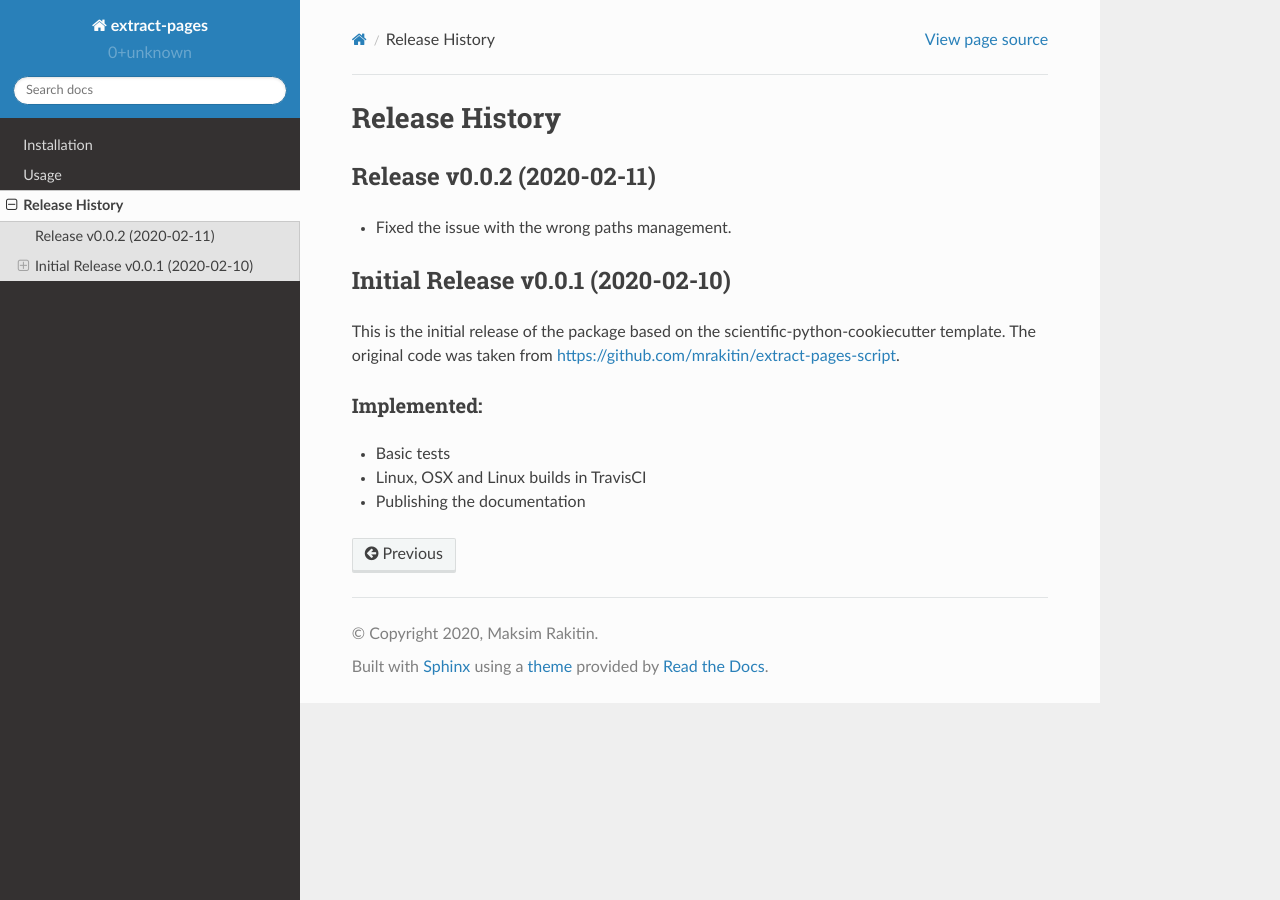
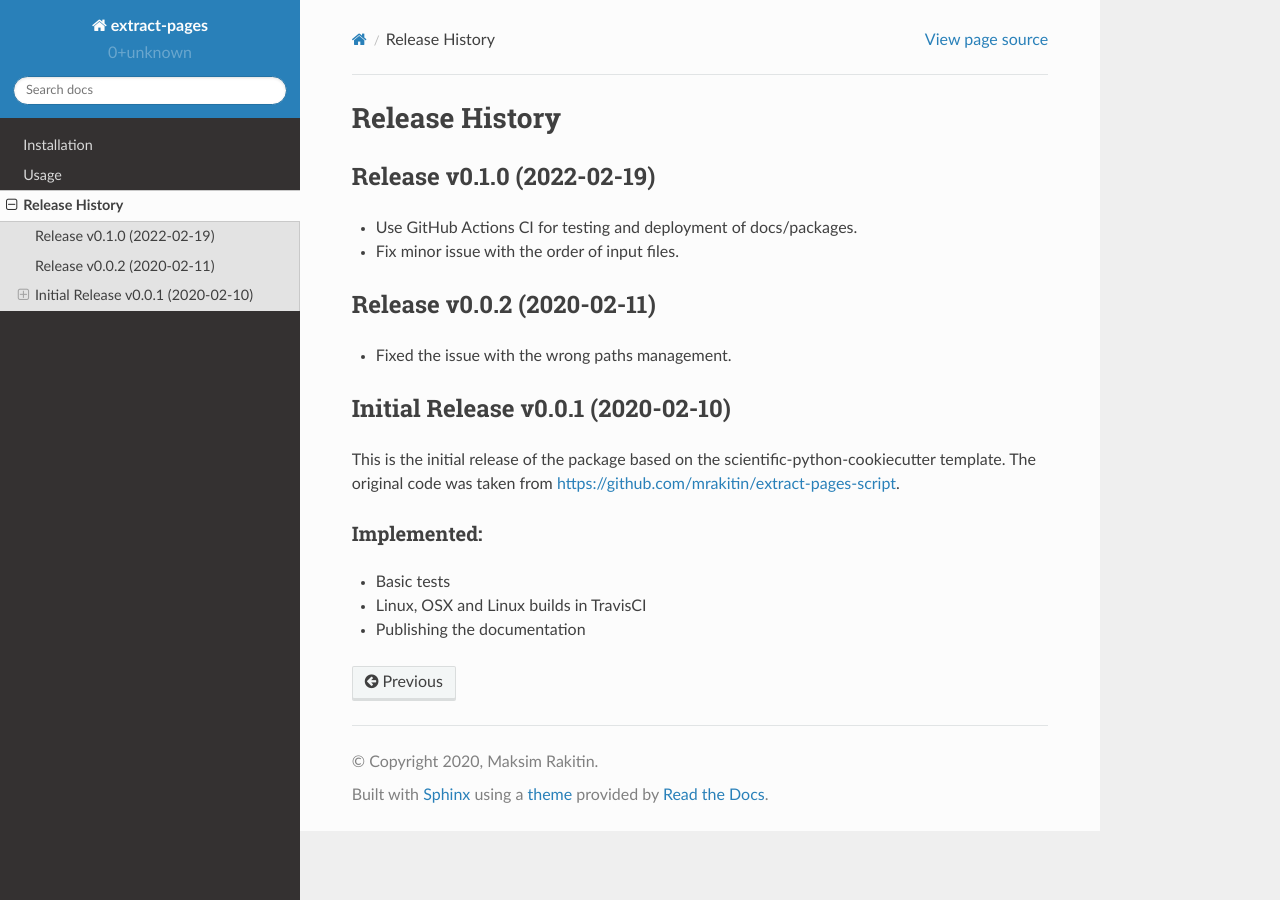
Before and after one commit to mrakitin/extract-pages, a Sphinx documentation site: the page built from docs/source/release-history.rst, in a window 1280 px wide. Built offline with Sphinx 7.4.7 and the Read the Docs theme 2.0.0, drawn with Linux system fonts in a browser that asks for light colours.

Commit message:
DOC: release notes for v0.1.0

```diff
--- a/docs/source/release-history.rst
+++ b/docs/source/release-history.rst
@@ -1,6 +1,13 @@
 ===============
 Release History
 ===============
+
+Release v0.1.0 (2022-02-19)
+---------------------------
+
+* Use GitHub Actions CI for testing and deployment of docs/packages.
+* Fix minor issue with the order of input files.
+
 
 Release v0.0.2 (2020-02-11)
 ---------------------------
```
